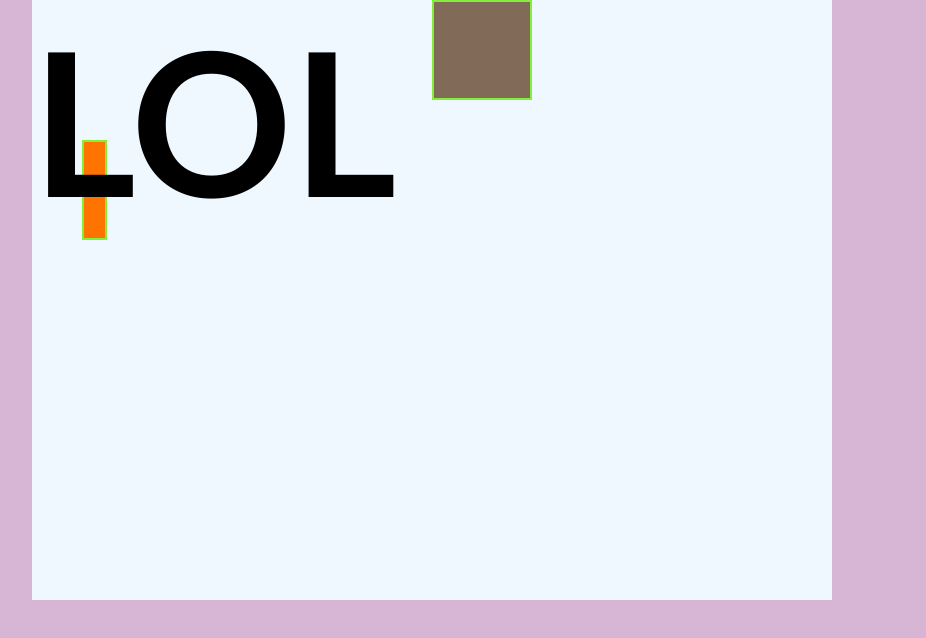
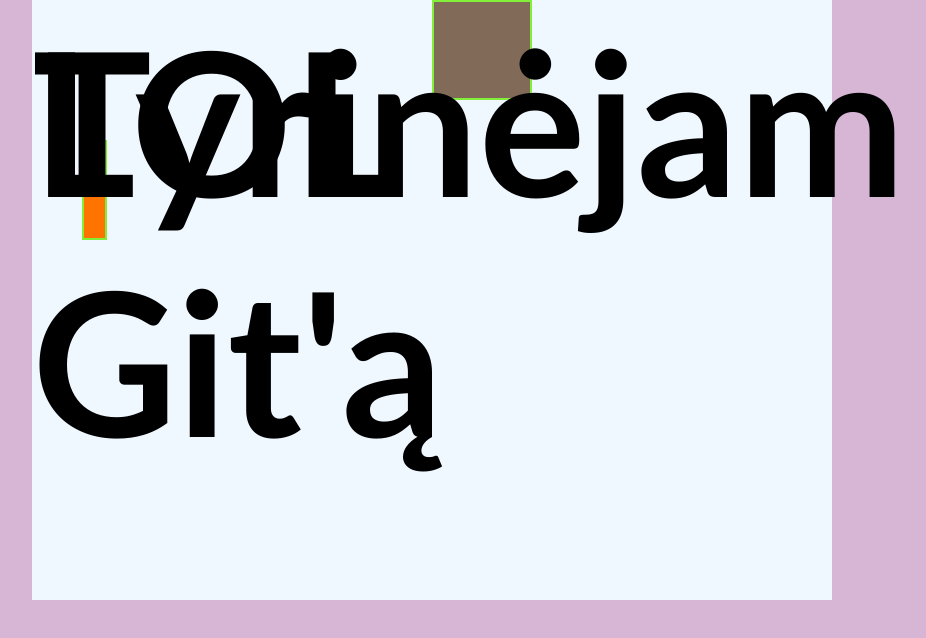
Before and after one commit to naglismoc/l3, a plain HTML site: page index.html in a window 1280 px wide. Shown: the whole page, without its empty margins (208-1134 px from the left). Drawn offline with Linux system fonts and the light colour scheme.

Commit message:
Added git h1

```diff
--- a/index.html
+++ b/index.html
@@ -27,7 +27,7 @@
                 <h1>LOL</h1>
             </div>
             <div id="boulder"></div>
-
+            <h1>Tyrinėjam Git'ą</h1>
 
         </div>
 
```
